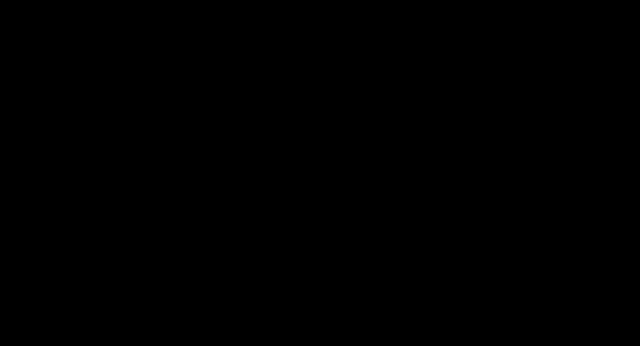
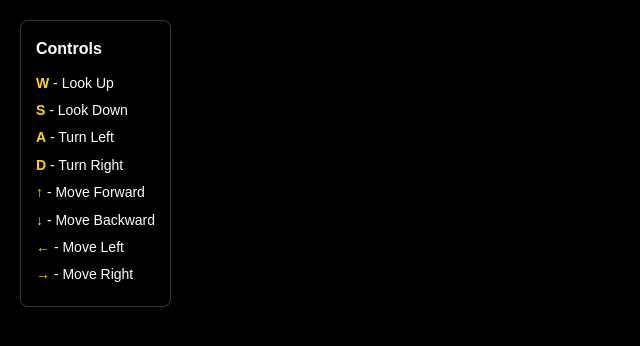
Before and after one commit to champagnet04/graphics_final_shared, a website: page src/index.html in a window 1280 px wide. Shown: the whole page, without its empty margins (0-640 px from the left). Drawn offline with Linux system fonts and the light colour scheme.

Commit message:
Added a control GUI

```diff
--- a/src/index.html
+++ b/src/index.html
@@ -17,8 +17,44 @@
             width: 100%;
             height: 100%;
         }
+        #controls-gui {
+            position: absolute;
+            top: 20px;
+            left: 20px;
+            background: rgba(0, 0, 0, 0.7);
+            color: white;
+            padding: 15px;
+            border-radius: 8px;
+            font-size: 14px;
+            line-height: 1.6;
+            z-index: 1000;
+            border: 1px solid rgba(255, 255, 255, 0.2);
+        }
+        #controls-gui h3 {
+            margin: 0 0 10px 0;
+            font-size: 16px;
+            color: #fff;
+        }
+        #controls-gui div {
+            margin: 5px 0;
+        }
+        #controls-gui .key {
+            color: #ffd700;
+            font-weight: bold;
+        }
     </style>
 </head>
 <body>
+    <div id="controls-gui">
+        <h3>Controls</h3>
+        <div><span class="key">W</span> - Look Up</div>
+        <div><span class="key">S</span> - Look Down</div>
+        <div><span class="key">A</span> - Turn Left</div>
+        <div><span class="key">D</span> - Turn Right</div>
+        <div><span class="key">↑</span> - Move Forward</div>
+        <div><span class="key">↓</span> - Move Backward</div>
+        <div><span class="key">←</span> - Move Left</div>
+        <div><span class="key">→</span> - Move Right</div>
+    </div>
 </body>
 </html>
```
